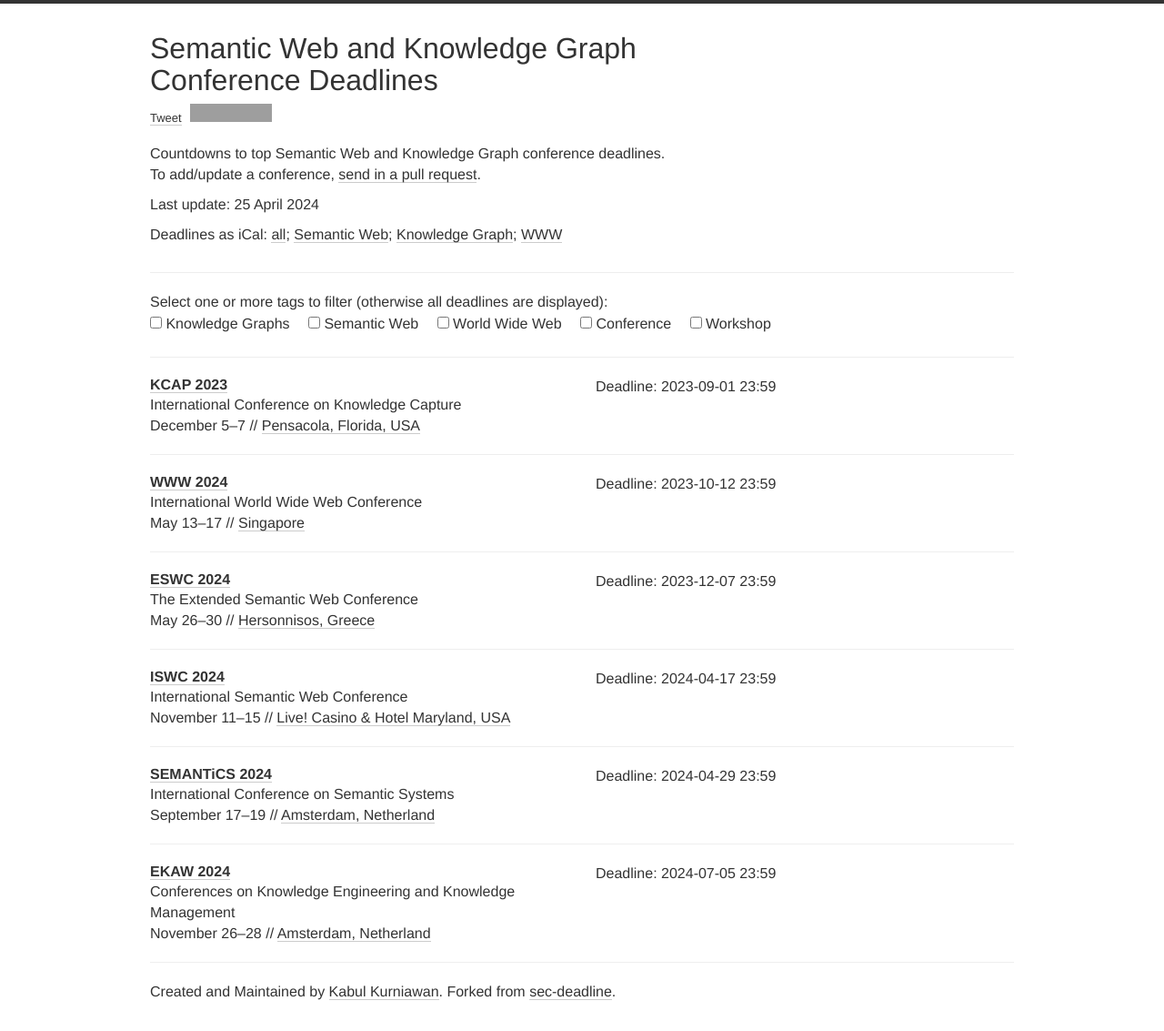
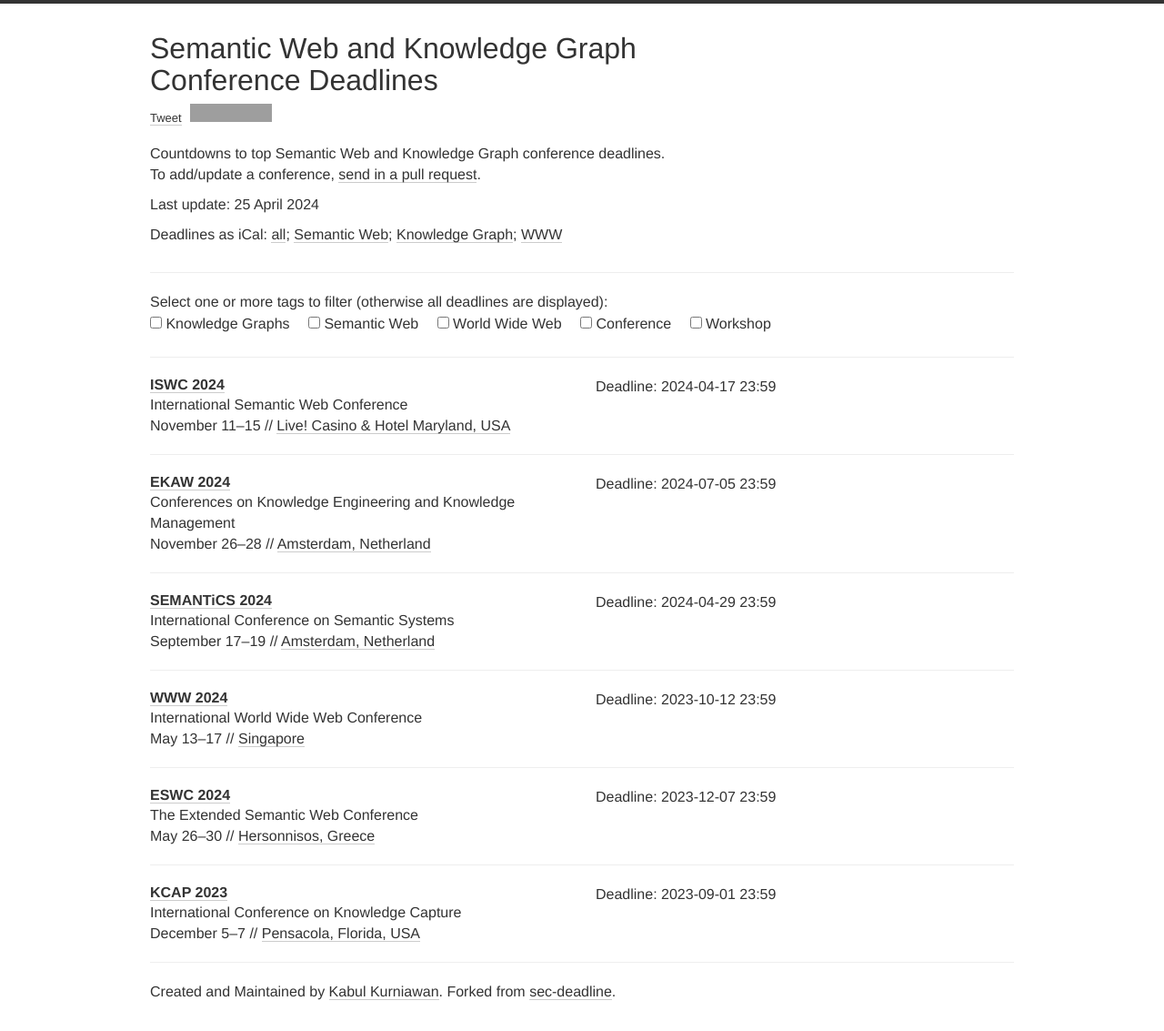
Before and after one commit to swc-deadlines/swc-deadlines.github.io, a Jekyll site: the page built from index.html, in a window 1280 px wide. Shown: the whole page at 91% size. Built offline with Jekyll 4.4.1, drawn with Linux system fonts in a browser that asks for light colours; nearby versions of some CDN libraries; comment, search, counter and statistics services are not loaded; grey boxes are pictures that could not be loaded.

Commit message:
update sort

```diff
--- a/index.html
+++ b/index.html
@@ -61,7 +61,7 @@
         </div>
       </div>
       <div class="conf-container">
-        {% assign sorted_conferences = site.data.conferences | sort_natural: 'deadline' %}
+        {% assign sorted_conferences = site.data.conferences | sort: 'num_deadlines' %}
         {% for conf in sorted_conferences %}
         {% assign num_deadlines = conf.deadline.size %}
         {% assign range_end = conf.deadline.size | minus: 1 %}
```
